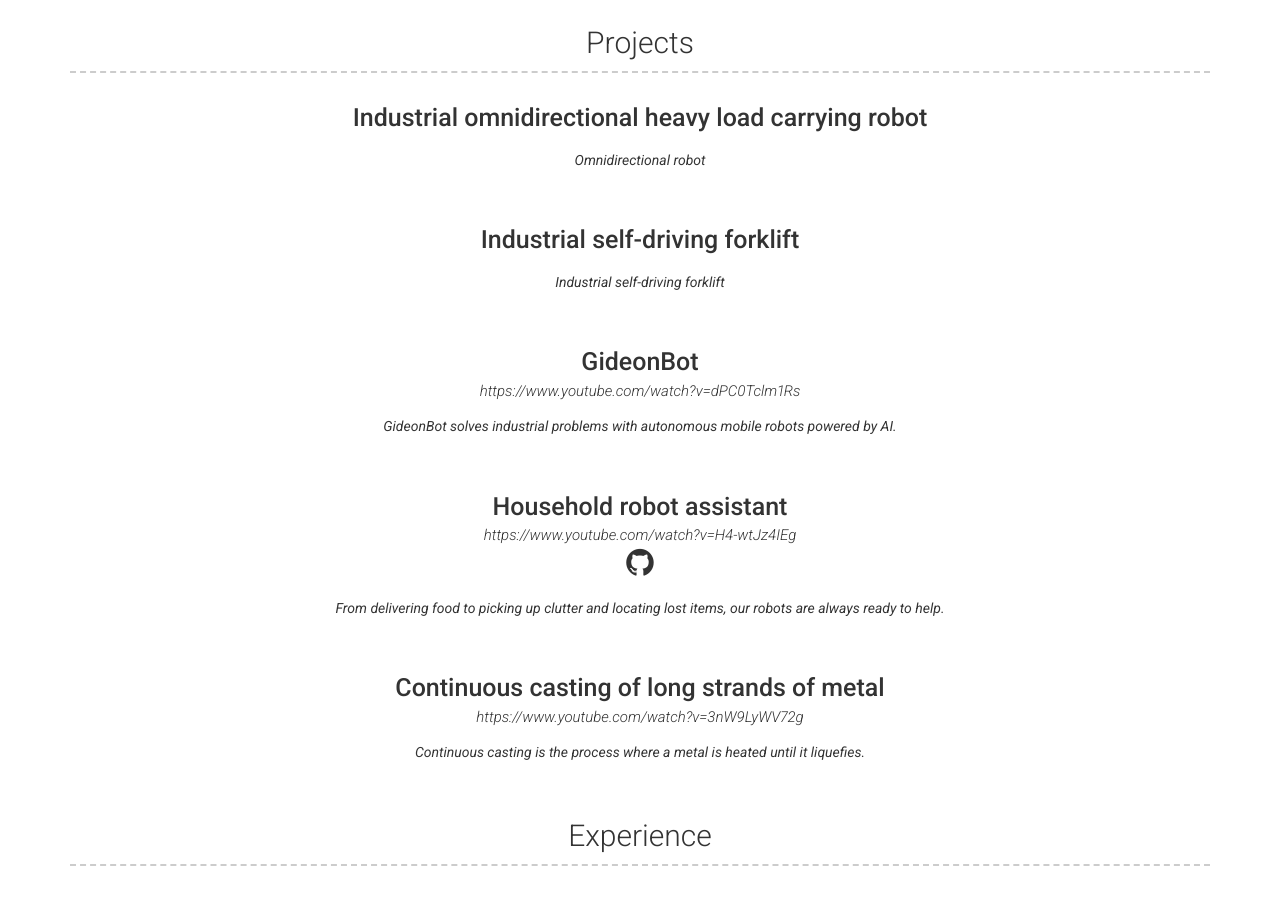
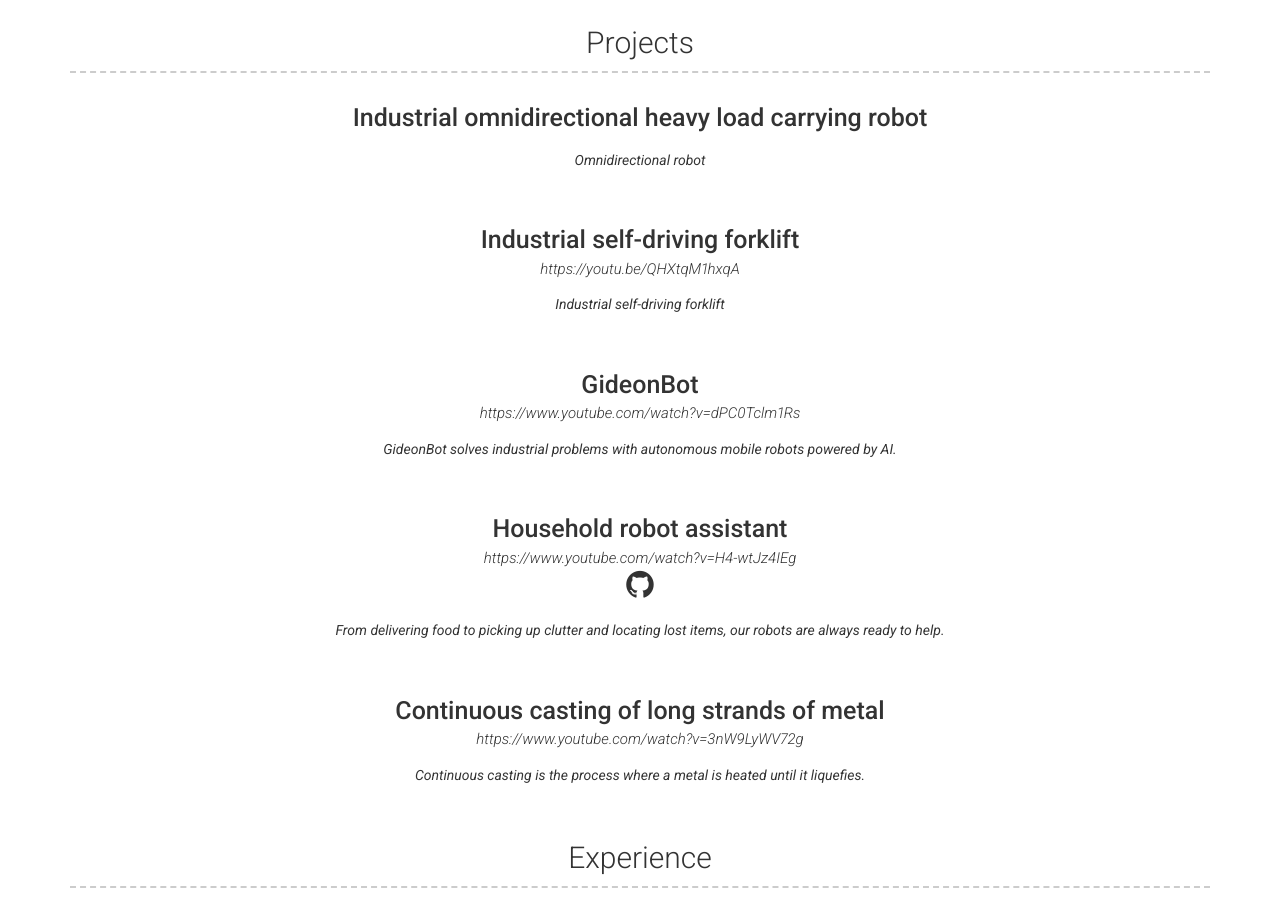
Before and after one commit to matijazigic/matijazigic.github.io, a Jekyll site: the page built from index.md, in a window 1280 px wide and 900 px high, scrolled down 802 px. Built offline with Jekyll 4.4.1, drawn with Linux system fonts in a browser that asks for light colours; some of the changed lines change nothing that is shown.

Commit message:
Update projects

```diff
--- a/_data/projects.yml
+++ b/_data/projects.yml
@@ -8,7 +8,7 @@
   #description: | # this will include new lines to allow paragraphs
 - layout: top-middle
   name:  Industrial self-driving forklift
-  link:
+  link: https://youtu.be/QHXtqM1hxqA
   #github:
   quote: >
     Industrial self-driving forklift
```
